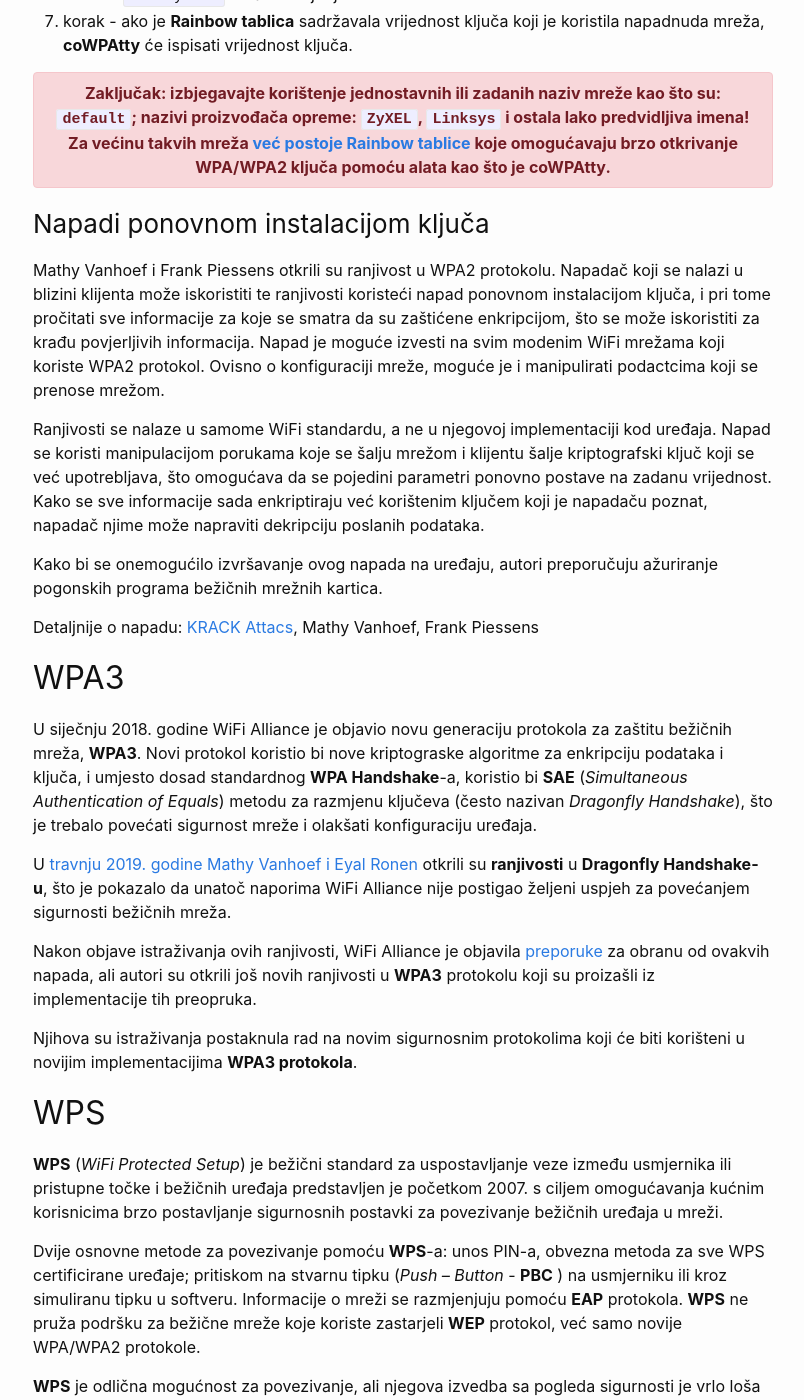
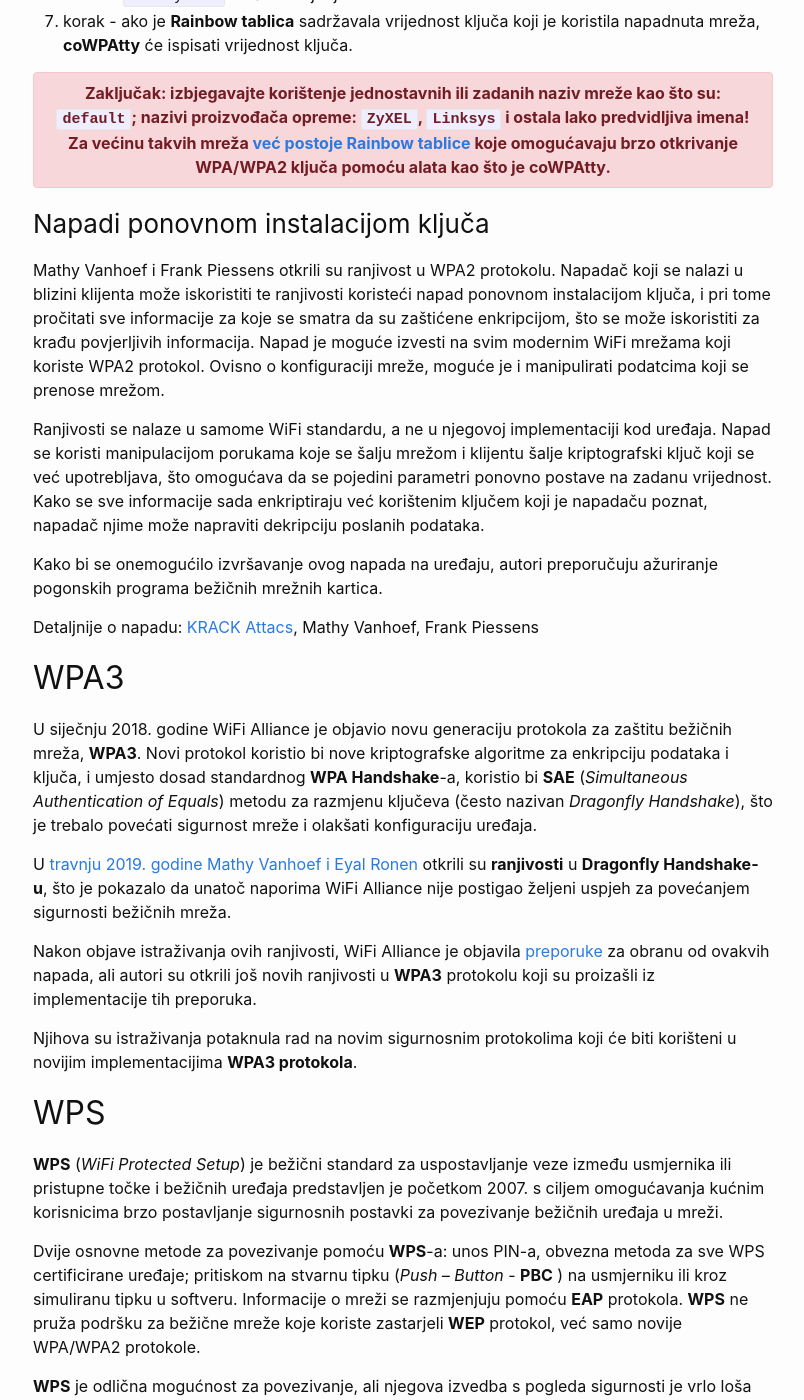
Before and after one commit to recycleTheC/blog, a Jekyll site: the page built from _posts/2020-05-31-rm-wifi-security.markdown, in a window 1280 px wide and 1400 px high, scrolled down 13232 px. Shown: the whole window, without its empty margins (237-1041 px from the left). Built offline with Jekyll 4.4.1, drawn with Linux system fonts in a browser that asks for light colours; the table of contents is made by our own code; some of the changed text lies outside the part shown.

Commit message:
WiFi Security v1.1.0
Final

```diff
--- a/_posts/2020-05-31-rm-wifi-security.markdown
+++ b/_posts/2020-05-31-rm-wifi-security.markdown
@@ -508,14 +508,14 @@
       - `-s "ZyXEL"` = naziv željenje mreže
 
 
-7. korak - ako je **Rainbow tablica** sadržavala vrijednost ključa koji je koristila napadnuda mreža, **coWPAtty** će ispisati vrijednost ključa.
+7. korak - ako je **Rainbow tablica** sadržavala vrijednost ključa koji je koristila napadnuta mreža, **coWPAtty** će ispisati vrijednost ključa.
 
 <p class="alert alert-danger text-center"><strong>Zaključak: izbjegavajte korištenje jednostavnih ili zadanih naziv mreže kao što su: <code>default</code>; nazivi proizvođača opreme: <code>ZyXEL</code>, <code>Linksys</code> i ostala lako predvidljiva imena!<br>Za većinu takvih mreža <a href="https://www.renderlab.net/projects/WPA-tables/" target="_blank">već postoje Rainbow tablice</a> koje omogućavaju brzo otkrivanje WPA/WPA2 ključa pomoću alata kao što je coWPAtty.
 </strong></p>
 
 ### Napadi ponovnom instalacijom ključa
 
-Mathy Vanhoef i Frank Piessens otkrili su ranjivost u WPA2 protokolu. Napadač koji se nalazi u blizini klijenta može iskoristiti te ranjivosti koristeći napad ponovnom instalacijom ključa, i pri tome pročitati sve informacije za koje se smatra da su zaštićene enkripcijom, što se može iskoristiti za krađu povjerljivih informacija. Napad je moguće izvesti na svim modenim WiFi mrežama koji koriste WPA2 protokol. Ovisno o konfiguraciji mreže, moguće je i manipulirati podactcima koji se prenose mrežom.
+Mathy Vanhoef i Frank Piessens otkrili su ranjivost u WPA2 protokolu. Napadač koji se nalazi u blizini klijenta može iskoristiti te ranjivosti koristeći napad ponovnom instalacijom ključa, i pri tome pročitati sve informacije za koje se smatra da su zaštićene enkripcijom, što se može iskoristiti za krađu povjerljivih informacija. Napad je moguće izvesti na svim modernim WiFi mrežama koji koriste WPA2 protokol. Ovisno o konfiguraciji mreže, moguće je i manipulirati podatcima koji se prenose mrežom.
 
 Ranjivosti se nalaze u samome WiFi standardu, a ne u njegovoj implementaciji kod uređaja. Napad se koristi manipulacijom porukama koje se šalju mrežom i klijentu šalje kriptografski ključ koji se već upotrebljava, što omogućava da se pojedini parametri ponovno postave na zadanu vrijednost. Kako se sve informacije sada enkriptiraju već korištenim ključem koji je napadaču poznat, napadač njime može napraviti dekripciju poslanih podataka.
 
@@ -525,13 +525,13 @@
 
 ## WPA3
 
-U siječnju 2018. godine WiFi Alliance je objavio novu generaciju protokola za zaštitu bežičnih mreža, **WPA3**. Novi protokol koristio bi nove kriptograske algoritme za enkripciju podataka i ključa, i umjesto dosad standardnog **WPA Handshake**-a, koristio bi **SAE** (*Simultaneous Authentication of Equals*) metodu za razmjenu ključeva (često nazivan *Dragonfly Handshake*), što je trebalo povećati sigurnost mreže i olakšati konfiguraciju uređaja.
+U siječnju 2018. godine WiFi Alliance je objavio novu generaciju protokola za zaštitu bežičnih mreža, **WPA3**. Novi protokol koristio bi nove kriptografske algoritme za enkripciju podataka i ključa, i umjesto dosad standardnog **WPA Handshake**-a, koristio bi **SAE** (*Simultaneous Authentication of Equals*) metodu za razmjenu ključeva (često nazivan *Dragonfly Handshake*), što je trebalo povećati sigurnost mreže i olakšati konfiguraciju uređaja.
 
 U <a href="https://wpa3.mathyvanhoef.com/" target="_blank">travnju 2019. godine Mathy Vanhoef i Eyal Ronen</a> otkrili su **ranjivosti** u **Dragonfly Handshake-u**, što je pokazalo da unatoč naporima WiFi Alliance nije postigao željeni uspjeh za povećanjem sigurnosti bežičnih mreža.
 
-Nakon objave istraživanja ovih ranjivosti, WiFi Alliance je objavila <a href="https://wpa3.mathyvanhoef.com/WPA3_Security_Considerations_20190410.pdf" target="_blank">preporuke</a> za obranu od ovakvih napada, ali autori su otkrili još novih ranjivosti u **WPA3** protokolu koji su proizašli iz implementacije tih preopruka.
+Nakon objave istraživanja ovih ranjivosti, WiFi Alliance je objavila <a href="https://wpa3.mathyvanhoef.com/WPA3_Security_Considerations_20190410.pdf" target="_blank">preporuke</a> za obranu od ovakvih napada, ali autori su otkrili još novih ranjivosti u **WPA3** protokolu koji su proizašli iz implementacije tih preporuka.
 
-Njihova su istraživanja postaknula rad na novim sigurnosnim protokolima koji će biti korišteni u novijim implementacijima **WPA3 protokola**.
+Njihova su istraživanja potaknula rad na novim sigurnosnim protokolima koji će biti korišteni u novijim implementacijima **WPA3 protokola**.
 
 ## WPS
 
@@ -539,7 +539,7 @@
 
 Dvije osnovne metode za povezivanje pomoću **WPS**-a: unos PIN-a, obvezna metoda za sve WPS certificirane uređaje; pritiskom na stvarnu tipku (*Push – Button* - **PBC** ) na usmjerniku ili kroz simuliranu tipku u softveru. Informacije o mreži se razmjenjuju pomoću **EAP** protokola. **WPS** ne pruža podršku za bežične mreže koje koriste zastarjeli **WEP** protokol, već samo novije WPA/WPA2 protokole.
 
-**WPS** je odlična mogućnost za povezivanje, ali njegova izvedba sa pogleda sigurnosti je vrlo loša jer jer vrlo je ranjiv kroz različite napade. Postoji više aplikacija koje iskorištavaju propuste u njegovim slabim algoritmima, tako da je moguće pomoću tih ranjivosti dobiti ključ mreže.
+**WPS** je odlična mogućnost za povezivanje, ali njegova izvedba s pogleda sigurnosti je vrlo loša jer vrlo je ranjiv kroz različite napade. Postoji više aplikacija koje iskorištavaju propuste u njegovim slabim algoritmima, tako da je moguće pomoću tih ranjivosti dobiti ključ mreže.
 
 **WPS** protokol tijekom razmjene informacija (poruka **M4**) o PIN-u (8 znamenki) za pristup, prvo provjerava 1. polovicu primljenog PIN-a, i šalje poruku je li ta polovica ispravna (**NACK**) ili ne (**M5**). Kako se 2. polovica PIN-a sastoji od 4 znamenke (od kojih je zadnja polje za provjeru), nakon što napadač sazna 1. polovicu PIN-a (10.000 kombinacija), vrlo lako će izračunati i 2. polovicu za koju mu treba samo 1.000 pokušaja jer je zadnja, 8. znamenka kao polje provjere smanjila broj potrebnih kombinacija. Kada napadač
 konačno posjeduje cijeli PIN za pristup, zatražit će od usmjernika informacije o konfiguraciji mreže koja sadržava i ključ za pristup mreži.
```
Also changed, not shown: other parts of _posts/2020-05-31-rm-wifi-security.markdown (+12 -12 lines).
